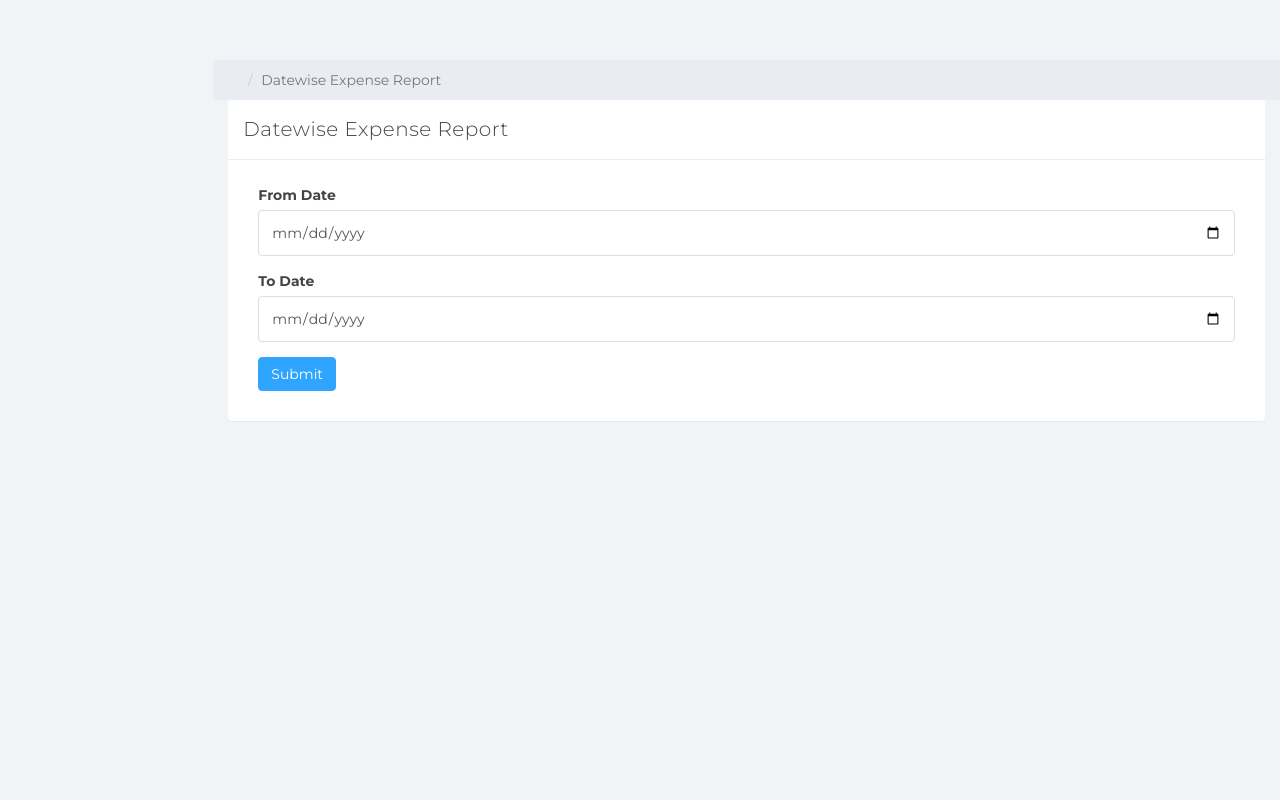
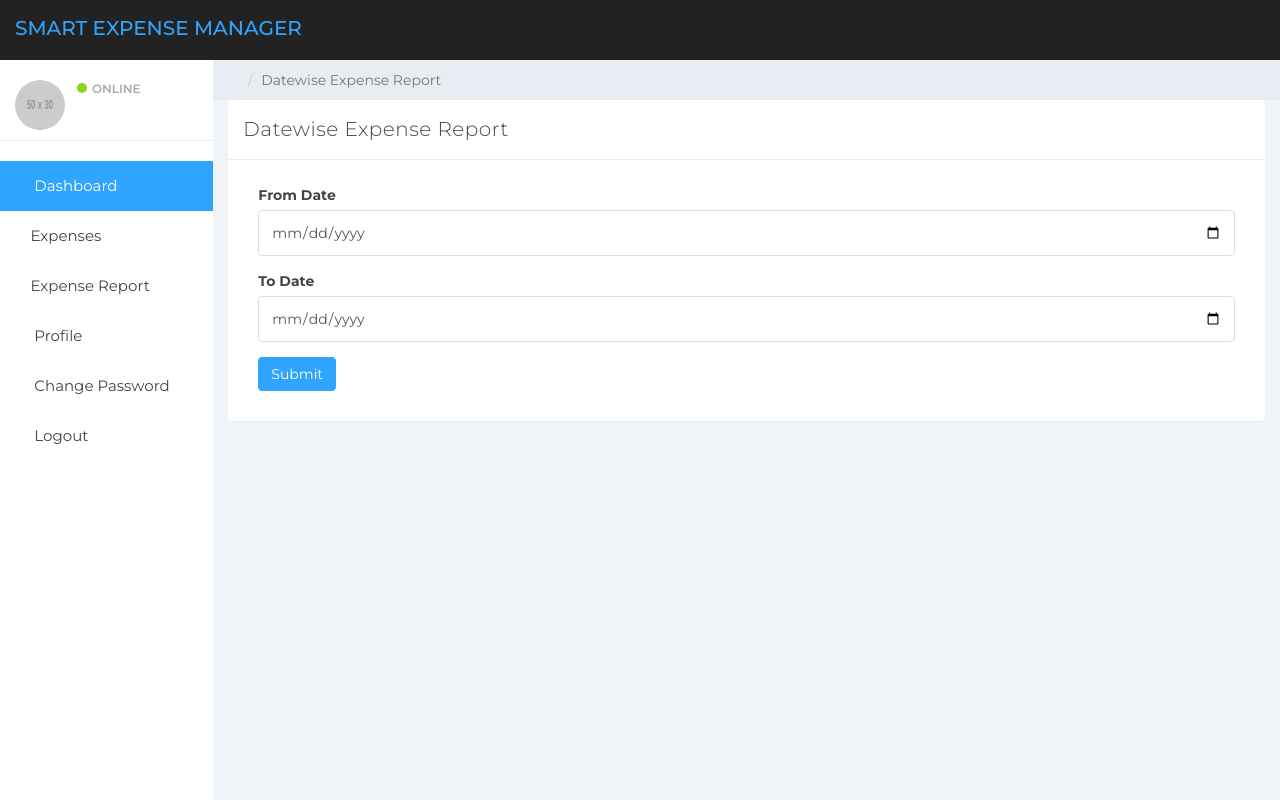
Before and after one commit to jitenadav/Smart-Expense-Manager, a Python web app: template templates/expense-datewise-reports.html in a window 1280 px wide. Run offline with Jinja, Linux system fonts and the light colour scheme; the template is opened without the code that fills it, so the values that code supplies are empty; grey boxes labelled with a size stand in for pictures from a placeholder-image service; some libraries are stand-ins or nearby versions; some web fonts are replaced.

Commit message:
added datewise  sidebar and header added

```diff
--- a/templates/expense-datewise-reports.html
+++ b/templates/expense-datewise-reports.html
@@ -17,7 +17,91 @@
 <body>
 	<?php include_once('includes/header.php');?>
 	<?php include_once('includes/sidebar.php');?>
+	<!-- header html -->
+	<nav class="navbar navbar-custom navbar-fixed-top" role="navigation">
+				<div class="container-fluid">
+						<div class="navbar-header">
+								<button type="button" class="navbar-toggle collapsed" data-toggle="collapse" data-target="#sidebar-collapse"><span class="sr-only">Toggle navigation</span>
+										<span class="icon-bar"></span>
+										<span class="icon-bar"></span>
+										<span class="icon-bar"></span></button>
+								<a class="navbar-brand" href="/dashboard"><span>Smart Expense Manager</span></a>
 
+						</div>
+
+				</div>
+				<!-- /.container-fluid -->
+		</nav>
+		<!-- sidebarhtml -->
+
+	<div id="sidebar-collapse" class="col-sm-3 col-lg-2 sidebar">
+				<div class="profile-sidebar">
+						<div class="profile-userpic">
+								<img src="http://placehold.it/50/30a5ff/fff" class="img-responsive" alt="">
+						</div>
+						<div class="profile-usertitle">
+								<?php
+	$uid=$_SESSION['detsuid'];
+	$ret=mysqli_query($con,"select FullName from tbluser where ID='$uid'");
+	$row=mysqli_fetch_array($ret);
+	$name=$row['FullName'];
+
+	?>
+								<div class="profile-usertitle-name"><?php echo $name; ?></div>
+								<div class="profile-usertitle-status"><span class="indicator label-success"></span>Online</div>
+						</div>
+						<div class="clear"></div>
+				</div>
+				<div class="divider"></div>
+
+				<ul class="nav menu">
+						<li class="active"><a href="/dashboard"><em class="fa fa-dashboard">&nbsp;</em> Dashboard</a></li>
+
+
+
+						<li class="parent "><a data-toggle="collapse" href="#sub-item-1">
+								<em class="fa fa-navicon">&nbsp;</em>Expenses <span data-toggle="collapse" href="#sub-item-1" class="icon pull-right"><em class="fa fa-plus"></em></span>
+								</a>
+								<ul class="children collapse" id="sub-item-1">
+										<li><a class="" href="/add-expense">
+												<span class="fa fa-arrow-right">&nbsp;</span> Add Expenses
+										</a></li>
+										<li><a class="" href="/manage-expense">
+												<span class="fa fa-arrow-right">&nbsp;</span> Manage Expenses
+										</a></li>
+
+								</ul>
+
+						</li>
+
+	<li class="parent "><a data-toggle="collapse" href="#sub-item-2">
+								<em class="fa fa-navicon">&nbsp;</em>Expense Report <span data-toggle="collapse" href="#sub-item-1" class="icon pull-right"><em class="fa fa-plus"></em></span>
+								</a>
+								<ul class="children collapse" id="sub-item-2">
+										<li><a class="" href="/datewise-reports">
+												<span class="fa fa-arrow-right">&nbsp;</span> Daywise Expenses
+										</a></li>
+										<li><a class="" href="/monthwise-reports">
+												<span class="fa fa-arrow-right">&nbsp;</span> Monthwise Expenses
+										</a></li>
+										<li><a class="" href="/yearwise-reports">
+												<span class="fa fa-arrow-right">&nbsp;</span> Yearwise Expenses
+										</a></li>
+
+								</ul>
+						</li>
+
+
+
+
+
+						<li><a href="/profile"><em class="fa fa-user">&nbsp;</em> Profile</a></li>
+						 <li><a href="/resetpassword"><em class="fa fa-clone">&nbsp;</em> Change Password</a></li>
+	<li><a href="/logout"><em class="fa fa-power-off">&nbsp;</em> Logout</a></li>
+
+				</ul>
+		</div>
+	<!--sidebar end-->
 	<div class="col-sm-9 col-sm-offset-3 col-lg-10 col-lg-offset-2 main">
 		<div class="row">
 			<ol class="breadcrumb">
```
